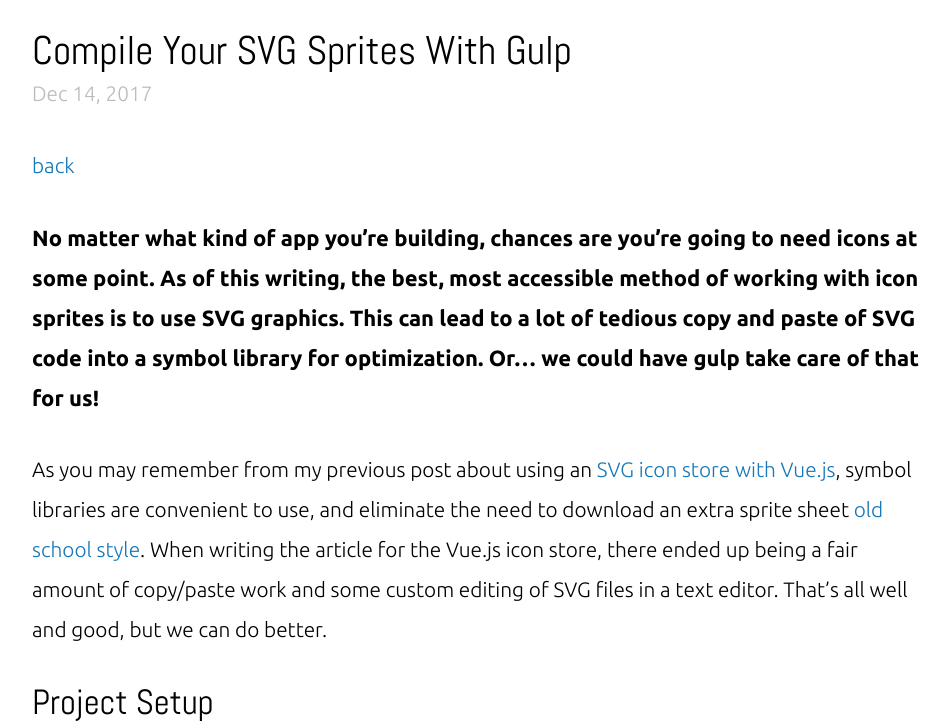
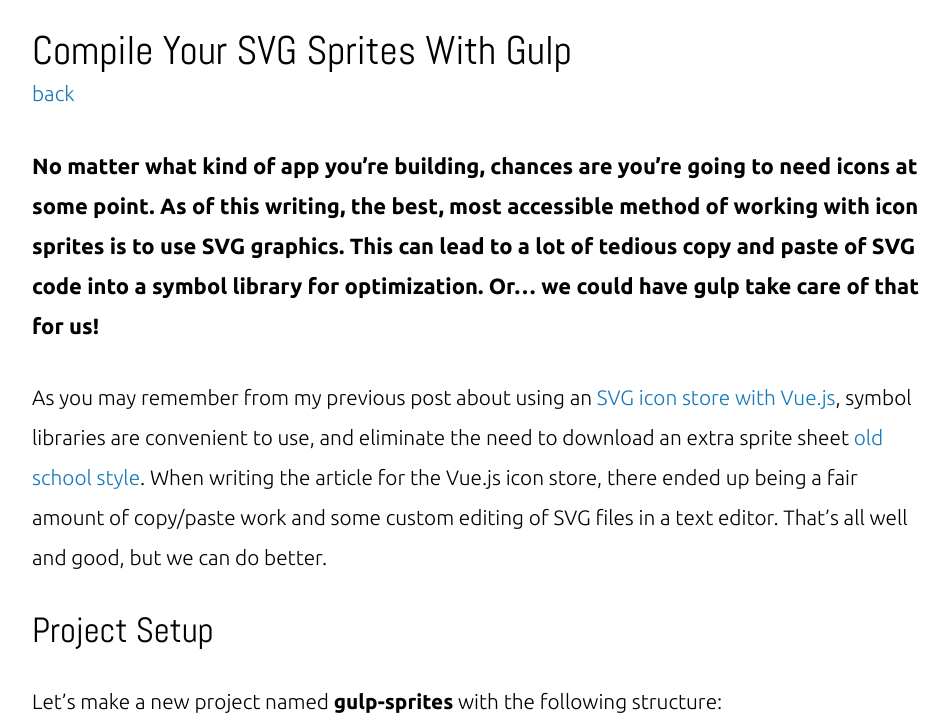
Before and after one commit to sstadt/jekyll-portfolio, a Jekyll site: the page built from _posts/2017-12-14-compile-svg-sprites-with-gulp.markdown, in a window 1280 px wide and 900 px high, scrolled down 411 px, cut to the strip 178-900 px from the top of the window. Shown: the whole strip, without its empty margins (158-1107 px from the left). Built offline with Jekyll 4.4.1, drawn with Linux system fonts in a browser that asks for light colours; nearby versions of some CDN libraries; comment, search, counter and statistics services are not loaded.

Commit message:
removed date from articles

```diff
--- a/_layouts/article.html
+++ b/_layouts/article.html
@@ -12,7 +12,7 @@
 
     <div class="content">
       <h1 class="mb-0">{{ page.title }}</h1>
-      <p class="date mt-0">{{ page.date | date: "%b %-d, %Y" }}</p>
+      {% comment %}<p class="date mt-0">{{ page.date | date: "%b %-d, %Y" }}</p>{% endcomment %}
       <p class="mt-0"><a href="/" alt="Home">back</a></p>
       {{ content }}
       <div class="sharethis-inline-share-buttons"></div>
```
